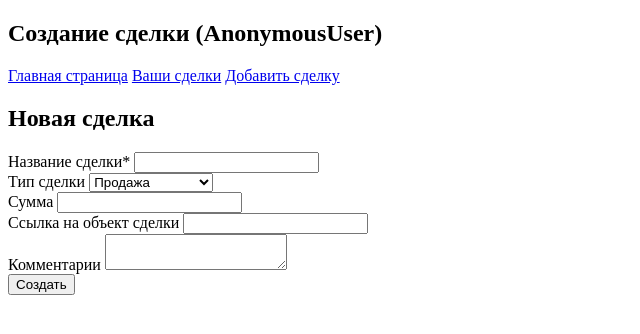
After one commit to StanislavTsyganko/app1, a Django app: template deals/templates/add_deal.html in a window 1280 px wide. The commit adds this page. Shown: the top 334 px of the page, without its empty margins (0-640 px from the left). Run offline with Django 5.2, Linux system fonts and the light colour scheme; the template is opened without the code that fills it, so the values that code supplies are empty.

Commit message:
refactor of form' and table' pages

```diff
--- /dev/null
+++ b/deals/templates/add_deal.html
@@ -0,0 +1,67 @@
+{% extends 'main_page.html' %}
+{% block user %}
+    <h2>Создание сделки ({{ user }})</h2>
+{% endblock %}
+
+ {% block content %}
+
+    <h2>Новая сделка</h2>
+    <form id="dealForm">
+        {% csrf_token %}
+        <div class="field_form">
+            <label>Название сделки*</label>
+            <input type="text" name="title" required>
+        </div>
+
+        <div class="field_form">
+            <label>Тип сделки</label>
+            <select name="type_id">
+                <option value="SALE">Продажа</option>
+                <option value="SALE_PRODUCT">Продажа товара</option>
+                <option value="SALE_SERVICE">Продажа услуги</option>
+            </select>
+        </div>
+
+        <div class="field_form">
+            <label>Сумма</label>
+            <input type="number" name="amount">
+        </div>
+
+        <div class="field_form">
+            <label>Ссылка на объект сделки</label>
+            <input type="url" name="url_object">
+        </div>
+
+        <div class="field_form">
+            <label>Комментарии</label>
+            <textarea name="comments"></textarea>
+        </div>
+
+        <div class="field_form">
+            <button type="submit" class="btn btn-primary">Создать</button>
+        </div>
+
+    </form>
+
+    <script>
+        document.getElementById('dealForm').addEventListener('submit', async (e) => {
+            e.preventDefault();
+
+            const formData = new FormData(e.target);
+            const response = await fetch('{% url "deals:add_deal" %}', {
+                method: 'POST',
+                body: formData
+            });
+
+            const result = await response.json();
+            if (result.status === 'success') {
+                alert(`Сделка #${result.deal_id} успешно создана!`);
+                window.location.href = '{% url "deals:deals_list" %}';
+            } else {
+                alert('Ошибка: ' + (result.error || 'Неизвестная ошибка'));
+            }
+        });
+    </script>
+
+
+ {% endblock %}
--- a/deals/templates/list.html
+++ b/deals/templates/deals_list.html
@@ -10,6 +10,7 @@
                 <th>Стадия</th>
                 <th>Сумма</th>
                 <th>Дата создания</th>
+                <th>Ссылка на объект сделки</th>
             </tr>
         </thead>
         <tbody>
@@ -18,7 +19,8 @@
                 <td>{{ deal.TITLE }}</td>
                 <td>{{ deal.STAGE_ID }}</td>
                 <td>{{ deal.OPPORTUNITY }}</td>
-                <td>{{ deal.DATE_CREATE }}</td>
+                <td>{{ deal.DATE_CREATE|slice:":10" }}</td>
+                <td><a href={{deal.UF_CRM_1753952380740}}>{{ deal.UF_CRM_1753952380740 }}</a></td>
             </tr>
             {% empty %}
             <tr>
--- a/deals/urls.py
+++ b/deals/urls.py
@@ -6,6 +6,6 @@ from . import views
 app_name = 'deals'
 
 urlpatterns = [
-    path('', views.list, name='list'),
-    path('add', views.add, name='add'),
+    path('', views.list, name='deals_list'),
+    path('add_deal', views.add, name='add_deal'),
 ]
--- a/templates/main_page.html
+++ b/templates/main_page.html
@@ -8,11 +8,14 @@
     <title>Main page</title>
 </head>
 <body>
+    {% block user %}
     <p> Приветствую, {{ user }}. </p>
+    {% endblock %}
+
     <nav>
         <a href="{% url 'main_page' %}">Главная страница</a>
-        <a href="{% url 'deals:list' %}">Ваши сделки</a>
-        <a href="{% url 'deals:add' %}">Добавить сделку</a>
+        <a href="{% url 'deals:deals_list' %}">Ваши сделки</a>
+        <a href="{% url 'deals:add_deal' %}">Добавить сделку</a>
     </nav>
 
     {% block content %}
```
Also changed, not shown: deals/views.py (+30 -3 lines).
